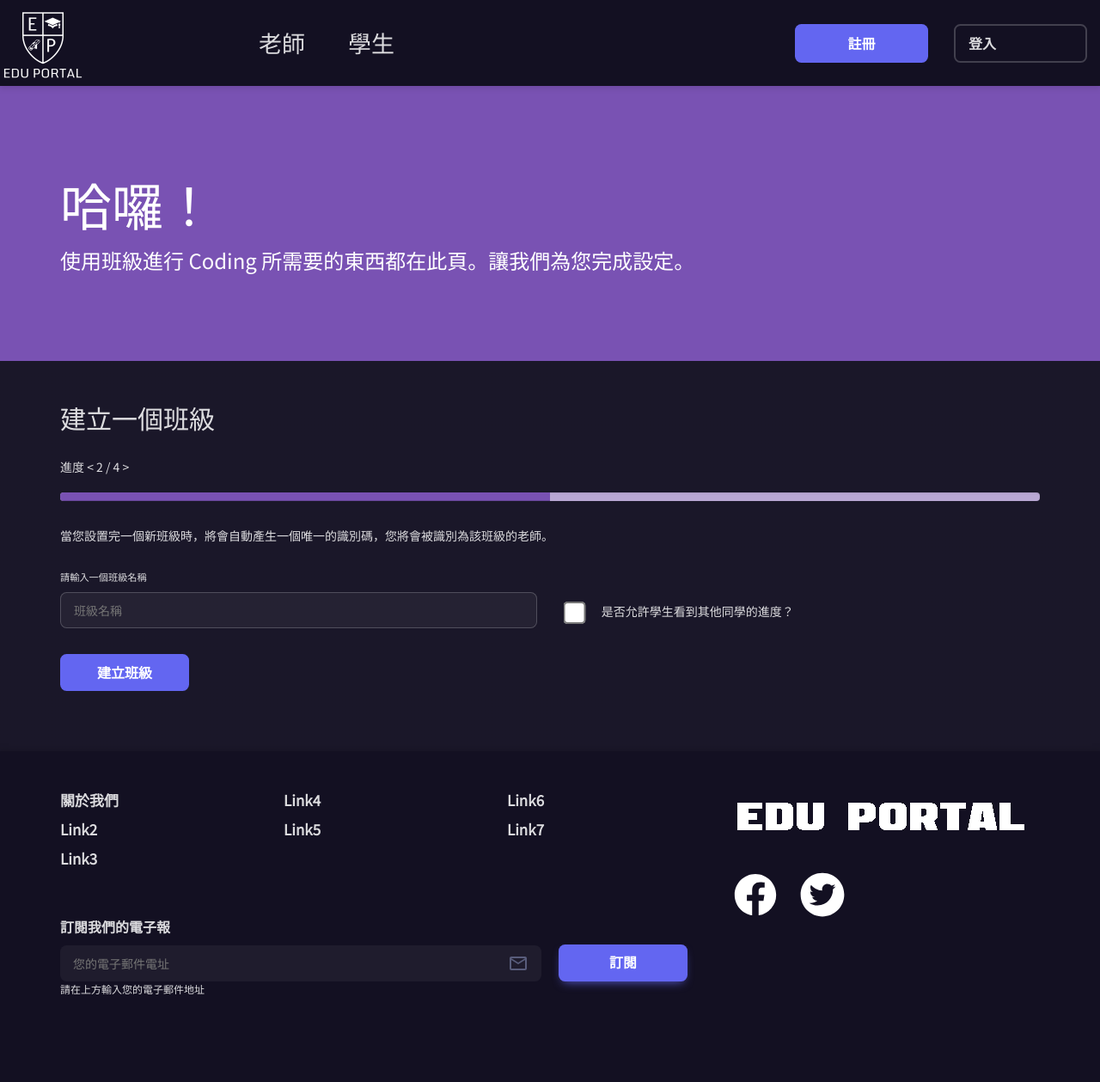
After one commit to timy116/education-portal, a Django app: template backend/templates/dashboard/teacher_onboarding_classes.html in a window 1280 px wide. The commit adds this page. Shown: the whole page at 86% size. Run offline with Django 3.2, Linux system fonts and the light colour scheme; the template is opened without the code that fills it: values that come from a table or form of the project are taken from there, others are empty; parts of the project's set-up code (start-up, migrations or seed data) failed here and were passed over; some libraries are stand-ins or nearby versions.

Commit message:
Add teacher dashboard create class view
- Add class forms
- Add front-end page
- Update CSS files

```diff
--- /dev/null
+++ b/backend/apps/portal/forms/klass.py
@@ -0,0 +1,14 @@
+from django import forms
+
+
+class ClassCreationForm(forms.Form):
+    class_name = forms.CharField(
+        widget=forms.TextInput(attrs={"placeholder": "班級名稱"}),
+        help_text="請輸入一個班級名稱",
+    )
+    classmate_progress = forms.BooleanField(
+        label="是否允許學生看到其他同學的進度？",
+        widget=forms.CheckboxInput(),
+        initial=False,
+        required=False,
+    )
--- a/backend/static/css/main.css
+++ b/backend/static/css/main.css
@@ -177,6 +177,17 @@
   color: #fff;
 }
 
+.background {
+  padding-top: 3rem;
+  padding-bottom: 3rem;
+}
+
+.col-center {
+  float: none;
+  margin-left: auto;
+  margin-right: auto;
+}
+
 .justify-content-between {
   justify-content: space-between !important;
 }
@@ -208,6 +219,36 @@
   margin: 2rem 0 1rem 0;
 }
 
+/* Teacher create class start */
+form input[type="checkbox"] {
+  height: 20px;
+}
+
+.form__checkbox {
+  display: flex;
+  align-items: center;
+  font-size: 75%;
+  padding: 1.2% 0 2.5% 1.2%;
+}
+
+.form--row .form--row__input .form__checkbox {
+  font-size: 100%;
+}
+
+.form__checkbox-input {
+  padding-right: 25px;
+}
+
+.form__checkbox-input input[type="checkbox"] {
+  transform: scale(2);
+  padding: 10px;
+}
+
+.font-weight-normal {
+  font-weight: normal;
+}
+
+/* Teacher create class end */
 /* end global rules */
 
 
--- /dev/null
+++ b/backend/templates/dashboard/teacher_onboarding_classes.html
@@ -0,0 +1,78 @@
+{% extends 'dashboard/teacher_base.html' %}
+{% load staticfiles %}
+{% load portal_tags %}
+
+{% block content %}
+  <div id="onboarding_classes_page"></div>
+
+  {% if classes %}
+    <div class="container background">
+      <div class="row">
+        <div class="form col-sm-12">
+          {% for class in classes %}
+            <section class="background">
+
+            </section>
+          {% endfor %}
+
+        </div>
+      </div>
+    </div>
+
+    {% comment %} if classes {% endcomment %}
+  {% else %}
+    <div class="container background">
+      <div class="row">
+        <div class="form col-sm-12">
+          <h4>建立一個班級</h4>
+          <p class="mb-3">進度 &lt; 2 / 4 &gt;</p>
+
+          {% comment %} Progress {% endcomment %}
+          <div class="progress">
+            <div class="progress-bar" role="progressbar" aria-valuenow="25" aria-valuemin="0" aria-valuemax="100"
+                 style="width: 50%;">
+              <span class="sr-only">完成 50%</span>
+            </div>
+          </div>
+
+          <p>
+            當您設置完一個新班級時，將會自動產生一個唯一的識別碼，您將會被識別為該班級的老師。
+          </p>
+
+          {% comment %} Create Class Form {% endcomment %}
+          <form id="form-create-class" method="post">
+            {% csrf_token %}
+            {{ form.non_field_errors }}
+
+            <div class="row form--row" style="align-items: flex-end;">
+              {% comment %} Class Name Field {% endcomment %}
+              <div class="form--row__input col-sm-6 col-md-6">
+                <small>{{ form.class_name.help_text }}</small>
+                <div class="input--icon">
+                  {{ form.class_name }}
+                  <span class="iconify" data-icon="mdi:account-multiple"></span>
+                </div>
+                {{ form.class_name.errors }}
+              </div>
+
+              {% comment %} Classmate Progress Field {% endcomment %}
+              <div class="form--row__input col-sm-12 col-md-6">
+                <div class="form__checkbox">
+                  <div class="form__checkbox-input">
+                    {{ form.classmate_progress }}
+                  </div>
+                  <label for="id_{{ form.classmate_progress.html_name }}"
+                         class="font-weight-normal">{{ form.classmate_progress.label }}</label>
+                </div>
+                {{ form.classmate_progress.errors }}
+              </div>
+
+            </div>
+
+            <button id="create_class_button" type="submit" class="button button--primary">建立班級</button>
+          </form>
+        </div>
+      </div>
+    </div>
+  {% endif %}
+{% endblock %}
```
Also changed, not shown: backend/apps/portal/views/dashboard.py (+21 -3 lines), backend/apps/portal/views/login.py (+6 -1 lines), backend/static/css/independent-student-dashboard.css (+0 -11 lines), backend/templates/dashboard/teacher_onboarding_school.html (+8 -1 lines).
